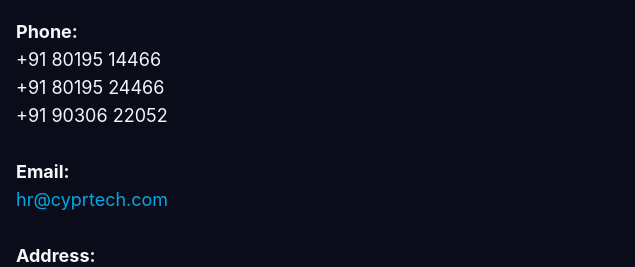
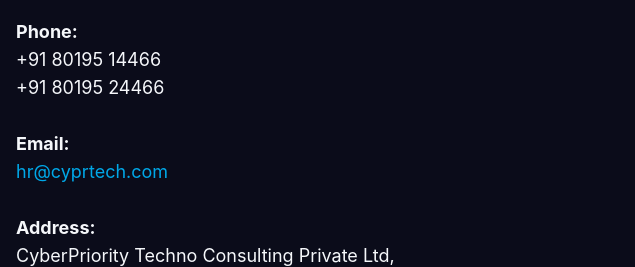
Before and after one commit to CyperPriorityTech/cyprtech.com, a website: page contactus.html in a window 1280 px wide. Shown: the part 610-877 px from the top of the page, 0-635 px from the left. Drawn offline with Linux system fonts and the light colour scheme.

Commit message:
Update contactus.html

```diff
--- a/contactus.html
+++ b/contactus.html
@@ -139,7 +139,6 @@
                   <div class="ml-4">
                     <p>+91 80195 14466</p>
                     <p>+91 80195 24466</p>
-                    <p>+91 90306 22052</p>
                   </div>
                 </li>
                 <br>
```
